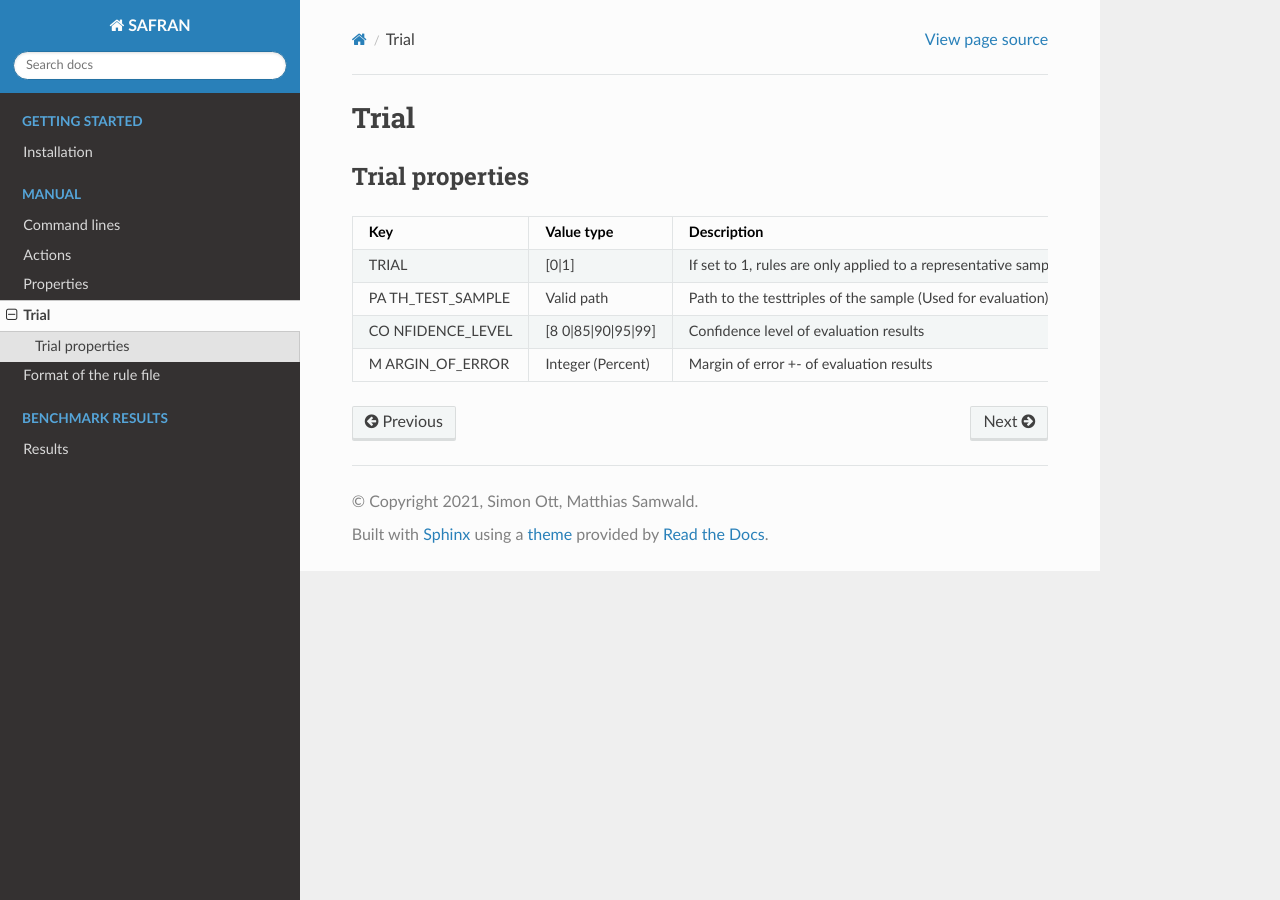
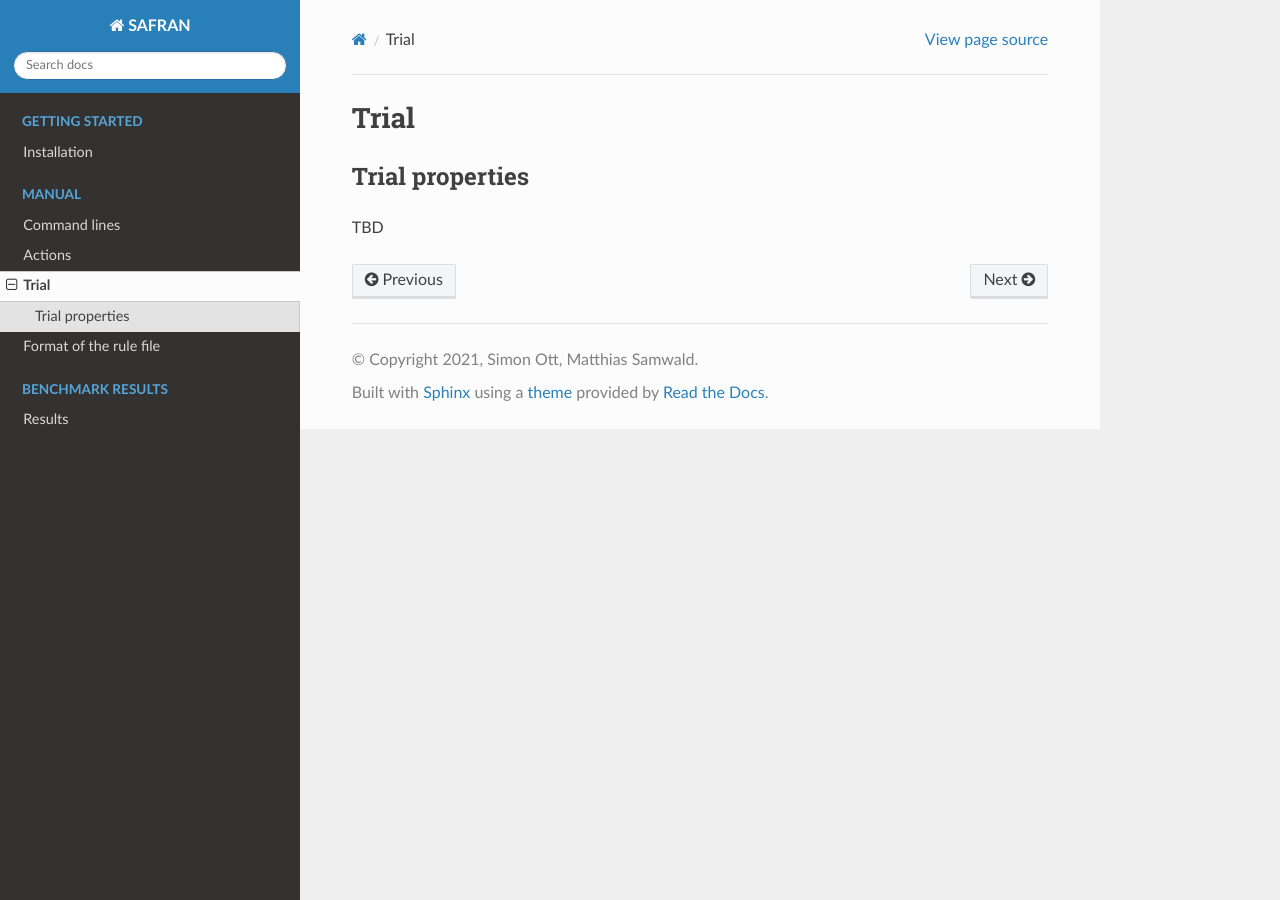
Before and after one commit to OpenBioLink/SAFRAN, a Sphinx documentation site: the page built from docs/source/manual/trial.rst, in a window 1280 px wide. Built offline with Sphinx 7.4.7 and the Read the Docs theme 2.0.0, drawn with Linux system fonts in a browser that asks for light colours.

Commit message:
few doc fixes

```diff
--- a/docs/source/manual/input_fmt.rst
+++ b/docs/source/manual/input_fmt.rst
@@ -9,7 +9,9 @@ Safran currently only supports rules in the format of AnyBURL:
 
     {predicted: int}\t{correctlyPredicted: int}\t{confidence: double}\t{rule}
 
-where ``predicted`` is the absolute number of all predictions made by the rule and ``correctlyPredicted`` is the absolute number of all predictions that are correct. ``confidence`` is redundant and never is used within SAFRAN as it gets calculated through :math:`\frac{correctlyPredicted}{predicted + \text{Properties.UNSEEN_NEGATIVE_EXAMPLES}`.
+where ``predicted`` is the absolute number of all predictions made by the rule and ``correctlyPredicted`` is the absolute number of all predictions that are correct. ``confidence`` is redundant and never is used within SAFRAN as it gets calculated as
+
+.. math:: confidence = \frac{correctlyPredicted}{predicted + Properties.UNSEEN\_NEGATIVE\_EXAMPLES}
 
 AnyBURL rule format
 -------------------
--- a/docs/source/manual/trial.rst
+++ b/docs/source/manual/trial.rst
@@ -4,46 +4,4 @@ Trial
 Trial properties
 ----------------
 
-+----------------+----------------+----------------+----------------+
-| Key            | Value type     | Description    | Default        |
-+================+================+================+================+
-| TRIAL          | [0|1]          | If set to 1,   | 0              |
-|                |                | rules are only |                |
-|                |                | applied to a   |                |
-|                |                | representative |                |
-|                |                | sample of all  |                |
-|                |                | testtriples,   |                |
-|                |                | sample size is |                |
-|                |                | calculated     |                |
-|                |                | according to   |                |
-|                |                | CO             |                |
-|                |                | NFIDENCE_LEVEL |                |
-|                |                | and            |                |
-|                |                | M              |                |
-|                |                | ARGIN_OF_ERROR |                |
-+----------------+----------------+----------------+----------------+
-| PA             | Valid path     | Path to the    | "te            |
-| TH_TEST_SAMPLE |                | testtriples of | st_sample.txt" |
-|                |                | the sample     | (relative to   |
-|                |                | (Used for      | exe)           |
-|                |                | evaluation),   |                |
-|                |                | can be         |                |
-|                |                | absolute or    |                |
-|                |                | relative to    |                |
-|                |                | application    |                |
-|                |                | (file is       |                |
-|                |                | created, if it |                |
-|                |                | already exists |                |
-|                |                | it is          |                |
-|                |                | overwritten)   |                |
-+----------------+----------------+----------------+----------------+
-| CO             | [8             | Confidence     | 95             |
-| NFIDENCE_LEVEL | 0|85|90|95|99] | level of       |                |
-|                |                | evaluation     |                |
-|                |                | results        |                |
-+----------------+----------------+----------------+----------------+
-| M              | Integer        | Margin of      | 5              |
-| ARGIN_OF_ERROR | (Percent)      | error +- of    |                |
-|                |                | evaluation     |                |
-|                |                | results        |                |
-+----------------+----------------+----------------+----------------+
+TBD
--- a/docs/source/results.rst
+++ b/docs/source/results.rst
@@ -1,2 +1,4 @@
 Results
 ============
+
+TBD
```
Also changed, not shown: README.md (+1 -1 lines), README.rst (deleted, +0 -152 lines), docs/source/index.rst (+6 -5 lines), docs/source/manual/properties.rst (deleted, +0 -247 lines), docs/source/img/logo.png (added).
